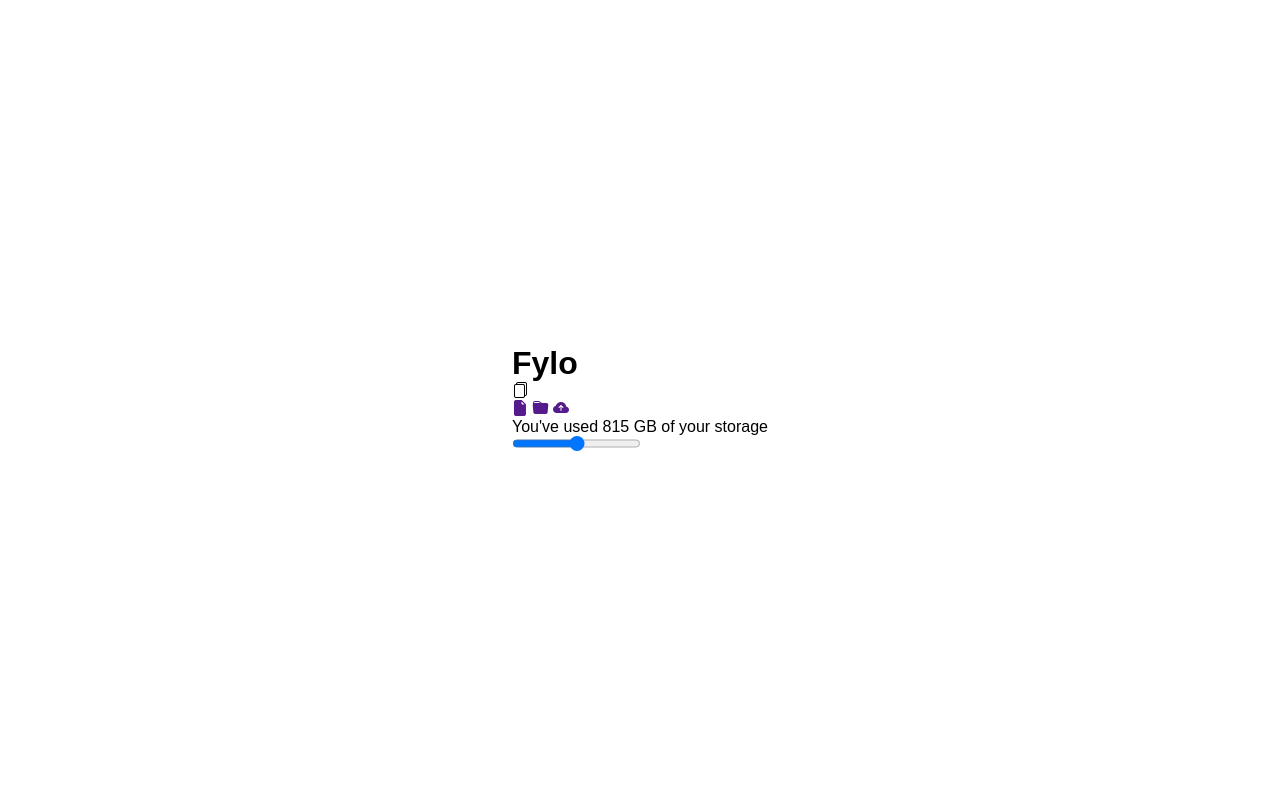
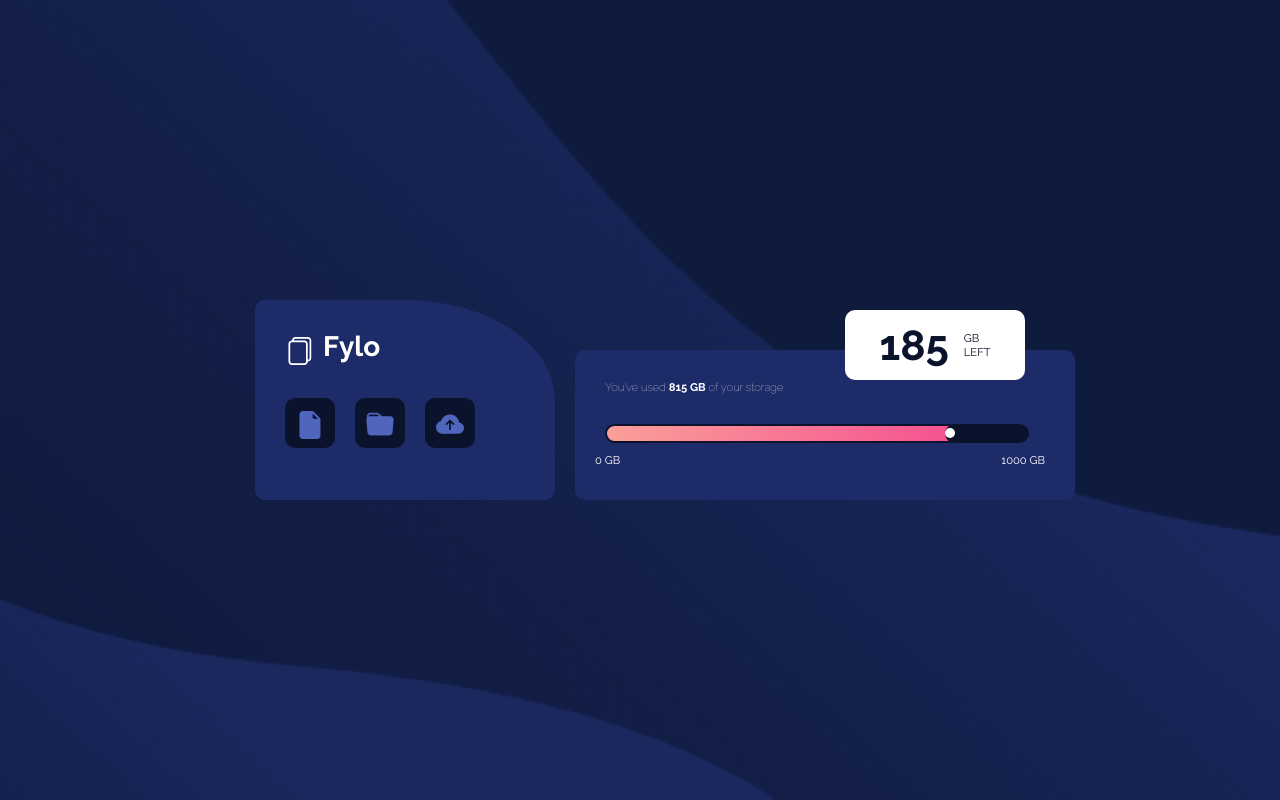
Before and after one commit to guinoronhaf/html-css, a plain HTML site: page projetos_pessoais/frontend_mentor/fylo_data_storage_component/index.html in a window 1280 px wide. Drawn offline with nearby package versions, Linux system fonts and the light colour scheme.

Commit message:
Fylo data storage component

```diff
--- a/projetos_pessoais/frontend_mentor/fylo_data_storage_component/index.html
+++ b/projetos_pessoais/frontend_mentor/fylo_data_storage_component/index.html
@@ -10,8 +10,8 @@
     <div id="container">
         <div id="b1">
             <header>
-                <span><h1>Fylo</h1></span>
                 <i class="bi bi-files"></i>
+                <h1>Fylo</h1>
             </header>
             <main>
                 <a href=""><i class="bi bi-file-earmark-fill"></i></a>
@@ -20,10 +20,25 @@
             </main>
         </div>
         <div id="b2">
+            <header>
+                <p>You've used <strong>815 GB</strong> of your storage</p>
+            </header>
             <main>
-                <p>You've used 815 GB of your storage</p>
-                <input type="range" name="nivel" id="inivel">
+                <div id="ok">
+                    <div id="marker"></div>
+                </div>
+                <div id="notok"></div>
             </main>
+            <footer>
+                <p>0 GB</p>
+                <p>1000 GB</p>
+            </footer>
+        </div>
+        <div id="msg">
+            <header>
+                <h1>185</h1>
+                <p>GB LEFT</p>
+            </header>
         </div>
     </div>
 </body>
--- a/projetos_pessoais/frontend_mentor/fylo_data_storage_component/style.css
+++ b/projetos_pessoais/frontend_mentor/fylo_data_storage_component/style.css
@@ -1,6 +1,16 @@
 @charset "UTF-8";
 
 @import url("https://cdn.jsdelivr.net/npm/bootstrap-icons@1.11.3/font/bootstrap-icons.min.css");
+
+@import url('https://fonts.googleapis.com/css2?family=Raleway:ital,wght@0,100..900;1,100..900&display=swap');
+
+:root {
+    --boxes: #1D2C69;
+    --bg: #0B122B;
+    --text: 'Raleway';
+    --pink1: #FA9F99;
+    --pink2: #F55191;
+}
 
 * {
     margin: 0px;
@@ -9,8 +19,14 @@
 
 body {
     position: relative;
-    font-family: Arial, Helvetica, sans-serif;
+    font-family: var(--text), Arial, Helvetica, sans-serif;
     height: 100vh;
+    font-size: 14px;
+    color: white;
+    background-image: url('../fylo_data_storage_component/images/bg-desktop.png');
+    background-repeat: repeat-x;
+    background-size: cover;
+    background-position: bottom right;
 }
 
 #container {
@@ -18,4 +34,136 @@
     top: 50%;
     left: 50%;
     transform: translate(-50%, -50%);
+    display: flex;
+    flex-direction: row;
+    align-items: flex-end;
+    gap: 20px;
 }
+
+#b1 {
+    background-color: var(--boxes);
+    width: 300px;
+    height: 200px;
+    border-radius: 10px 50% 10px 10px;
+}
+
+#b1 > header {
+    display: flex;
+    gap: 10px;
+    padding: 30px 0px 0px 30px;
+}
+
+#b1 i {
+    font-size: 2em;
+    padding-top: 5px;
+}
+
+#b1 > main {
+    display: flex;
+    gap: 20px;
+    padding: 30px 0px 0px 30px;
+}
+
+a {
+    position: relative;
+    color: #5066bd;
+    text-decoration: none;
+    width: 50px;
+    height: 50px;
+    background-color: var(--bg);
+    border-radius: 10px;
+}
+
+a i {
+    position: absolute;
+    top: 50%;
+    left: 50%;
+    transform: translate(-50%, -50%);
+}
+
+#b2 {
+    background-color: var(--boxes);
+    width: 500px;
+    height: 150px;
+    border-radius: 10px;
+}
+
+#b2 > header {
+    padding: 30px 0px 0px 30px;
+    font-size: 0.8em;
+    font-weight: lighter;
+}
+
+#b2 > main {
+   display: flex;
+   flex-direction: row;
+   padding: 30px 0px 0px 30px;
+   gap: 0px;
+}
+
+#ok {
+    width: 350px;
+    height: 15px;
+    border-radius: 20px;
+    border: 2px solid var(--bg);
+    background-image: linear-gradient(to right, var(--pink1), var(--pink2));
+    display: flex;
+    justify-content: end;
+}
+
+#marker {
+    width: 10px;
+    height: 10px;
+    border-radius: 50%;
+    background-color: white;
+    margin: 2px 2px 0px 0px;
+    position: absolute;
+}
+
+#notok {
+    width: 80px;
+    height: 15px;
+    border-radius: 20px;
+    border: 2px solid var(--bg);
+    background-color: var(--bg);
+    margin-left: -14px;
+}
+
+#b2 footer {
+    font-size: 0.8em;
+    padding-top: 10px;
+    padding-left: 20px;
+    display: flex;
+    justify-content: space-between;
+    width: 450px;
+}
+
+#msg {
+    width: 180px;
+    height: 70px;
+    background-color: white;
+    margin-bottom: 120px;
+    margin-left: -250px;
+    border-radius: 10px 10px 10px 10px;
+    color: var(--bg);
+    position: relative;
+}
+
+#msg > header {
+    position: absolute;
+    top: 50%;
+    left: 50%;
+    transform: translate(-50%, -50%);
+    display: flex;
+    gap: 5px
+}
+
+#msg > header > h1 {
+    font-size: 3em;
+    padding-right: 10px;
+}
+
+#msg > header > p {
+    font-size: 0.8em;
+    padding-top: 10px;
+}
```
Also changed, not shown: projetos_pessoais/frontend_mentor/fylo_data_storage_component/images/bg-desktop.png (added).
